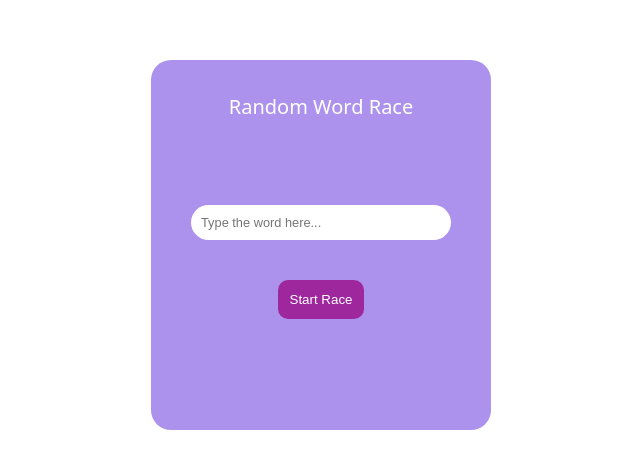
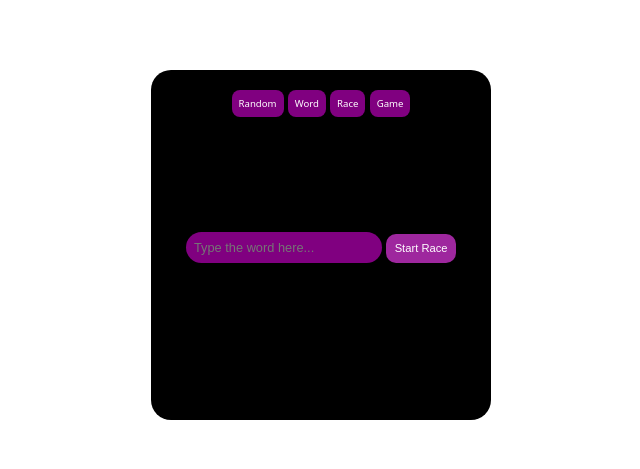
Before and after one commit to MohdAmirAmir/Random-Word-Race, a plain HTML site: page index.html in a window 1280 px wide. Shown: the part 155-624 px from the top of the page, without its empty margins (319-959 px from the left). Drawn offline with Linux system fonts and the light colour scheme.

Commit message:
Ui changed

```diff
--- a/index.html
+++ b/index.html
@@ -8,12 +8,16 @@
 </head>
 <body>
     <div class="container">
-        <h1>Random Word Race</h1>
+        <span>Random</span>
+        <span>Word</span>
+        <span>Race</span>
+        <span>Game</span>
         <div id="wordDisplay" class="word-display"></div>
         <input type="text" id="wordInput" class="word-input" placeholder="Type the word here..." />
         <button id="startButton">Start Race</button>
-        <div id="result" class="result"></div>
+        <div id="result" class="result"></div>-->
     </div>
+
     <script src="script.js"></script>
 </body>
 </html>
--- a/script.js
+++ b/script.js
@@ -1,4 +1,4 @@
-const words = ["apple", "banana", "orange", "grape", "strawberry", "kiwi", "mango", "blueberry", "peach", "pear"];
+const words = ["Apple", "Incomprehensibilities", "Orange", "Floccinaucinihilipilification" ,"Cars", "Strawberry", "Kiwi", "Spacecrafts" , "Mango", "Blueberry", "Peach", "Pear"];
 let currentWord;
 let startTime;
 let timer;
--- a/style.css
+++ b/style.css
@@ -5,53 +5,57 @@ body {
     margin: 0;
     padding: 50px;
 }
-
 .container {
     position:absolute;
     top:50%;
     left:50%;
     transform:translate(-50%,-50%);
-    background-color:#AC92EC;
+    background-color:black;
     padding:20px;
     border-radius:20px;
     width:300px;
-    height:330px;
+    height:310px;
     margin: auto;
 }
-h1{
-    text-align:center;
-    font-size:20px;
+.container span{
+    background-color:purple;
+    height:40px;
+    width:60px;
+    padding:7px;
+    border-radius:8px;
     color:white;
-    font-weight:400;
+    font-size:0.6em;
 }
-
 .word-display {
-    font-size:1.2em;
-    margin-top:25px;
-    color:rgb(177, 20, 91);
+    font-size:1.5em;
+    margin-top:60px;
+    color:white;
     padding:10px;
 }
 
 .word-input {
-    padding:10px;
+    padding:8px;
     font-size:0.8em;
-    width: 80%;
+    width: 60%;
     margin-top:40px;
-    margin-bottom:40px;
+    margin-bottom:10px;
     border-radius:20px;
     border:none;
+    background-color:purple;
+    color:white;
 }
 #startButton{
     color:white;
-    padding:12px;
+    padding:8.5px;
     border-radius:10px;
     border:none;
     background-color:rgb(158, 39, 158);
+    font-size:0.7em;
 }
 
 .result {
-    margin-top:40px;
-    font-size: 1em;
-    color:white;
+    margin-top:82px;
+    font-size: 0.8em;
+    color:rgb(221, 218, 218);
     font-weight:200;
 }
```
